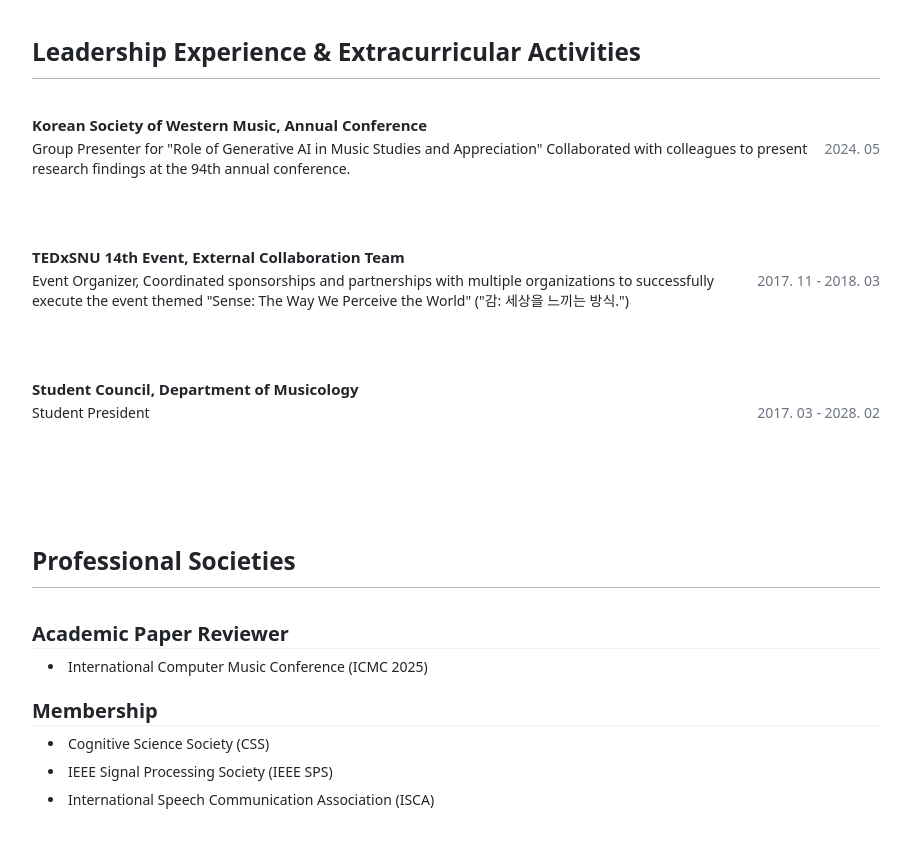
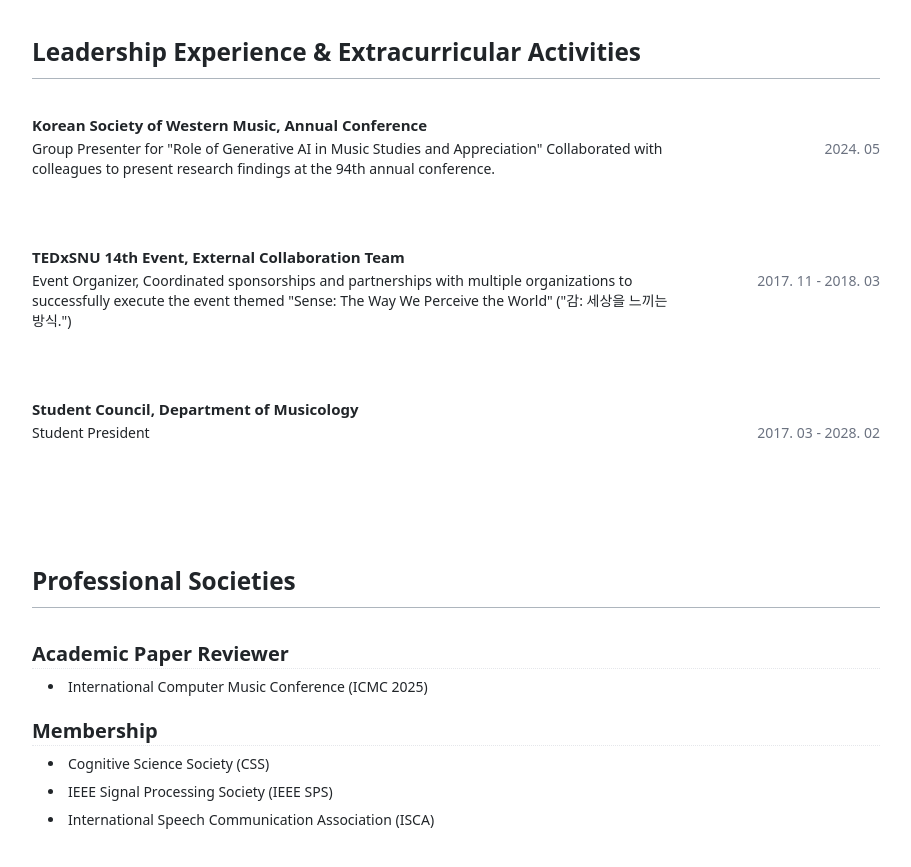
Before and after one commit to Haessun/portfolio, a Next.js app: page / in a window 1280 px wide. Shown: the part 2220-3087 px from the top of the page, without its empty margins (184-1095 px from the left). Built offline with nearby package versions, Linux system fonts and the light colour scheme.

Commit message:
fix leadership.tsx alignment

```diff
--- a/src/components/LeadershipExperience/LeadershipExperienceItem.tsx
+++ b/src/components/LeadershipExperience/LeadershipExperienceItem.tsx
@@ -5,9 +5,9 @@ const LeadershipExperienceItem = ({ name, lecture, period }: LeadershipExperienc
     <div className="flex flex-col mb-2 text-sm">
       <h5 style={{ fontSize: '15px' }}>{lecture}</h5>
 
-      <div className="grid grid-cols-[1fr_auto] gap-4 w-full">
+      <div className="grid grid-cols-[1fr_160px] gap-4 w-full">
         <span className="break-words">{name}</span>
-        <span className="text-gray-500 whitespace-nowrap">
+        <span className="text-gray-500 whitespace-nowrap text-right">
           {period.length === 1 ? period[0] : `${period[0]} - ${period[1]}`}
         </span>
       </div>
```
